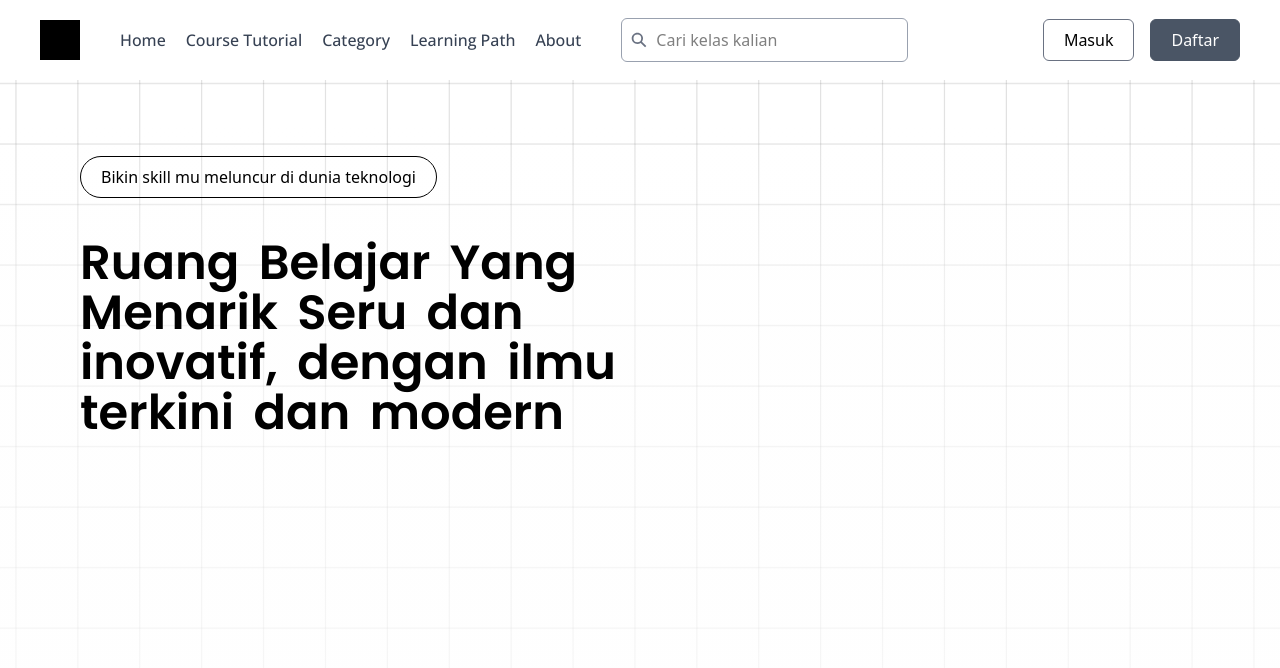
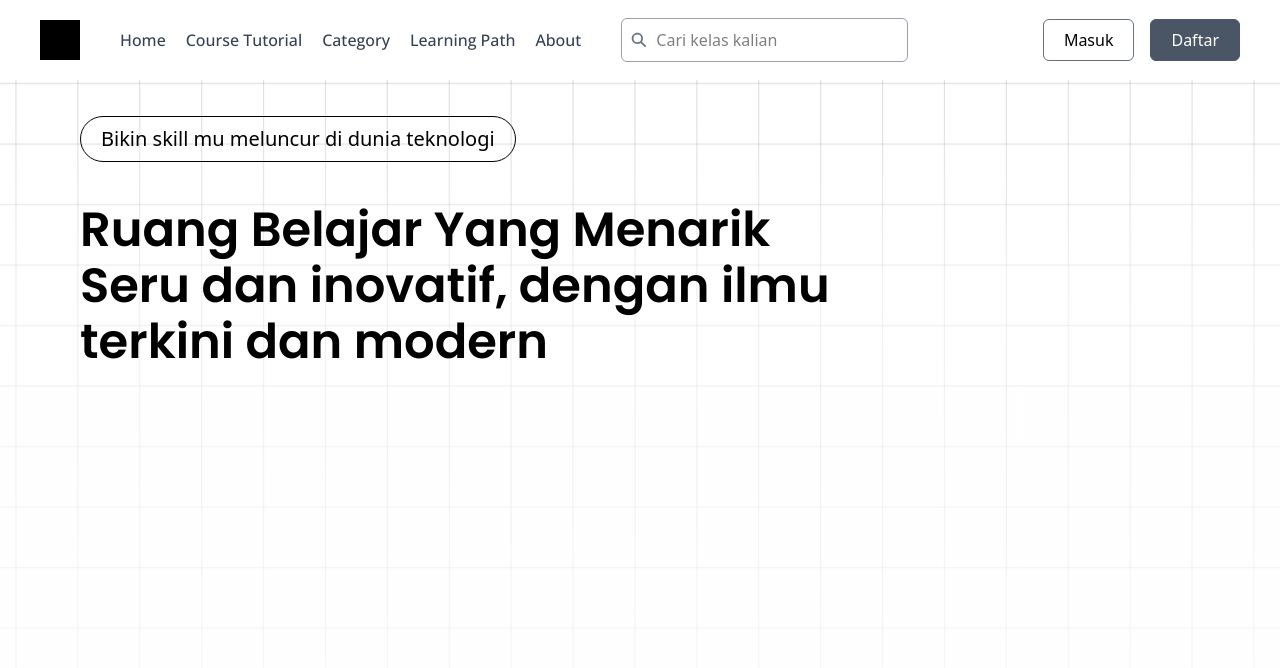
Before and after one commit to yohanesokta/CourseOnline, a React (Vite) app: page / in a window 1280 px wide. Shown: the top 668 px of the page. Built offline with nearby package versions, Linux system fonts and the light colour scheme.

Commit message:
feat : heroes

```diff
--- a/src/home/index.tsx
+++ b/src/home/index.tsx
@@ -10,9 +10,9 @@ const Home = () => {
           <img className="w-full h-full object-cover" src={frame_1} alt="boxies frame" />
         </div>
 
-        <div className="px-20 py-20">
-          <button className="border-1 px-5 py-2 relative rounded-4xl">Bikin skill mu meluncur di dunia teknologi</button>
-          <h3 className="py-10 text-5xl w-[50%] font-semibold font-poppins " style={{lineHeight : "50px", wordSpacing : "8px"}}>Ruang Belajar Yang Menarik Seru dan inovatif, dengan ilmu terkini dan modern</h3>
+        <div className="px-2 py-10 w-full flex flex-col justify-center items-center md:block md:px-20 md:py-10">
+          <button className="py-2 px-5 text-sm border-1 relative rounded-4xl md:text-xs xl:text-xl">Bikin skill mu meluncur di dunia teknologi</button>
+          <h3 className="py-10 text-3xl text-center font-semibold font-poppins md:text-left md:w-[600px] xl:text-5xl xl:w-[800px] xl:leading-14">Ruang Belajar Yang Menarik Seru dan inovatif, dengan ilmu terkini dan modern</h3>
         </div>
       </div>
     </div>
```
Also changed, not shown: 1 other file (tests, documents, lock files or other folders).
